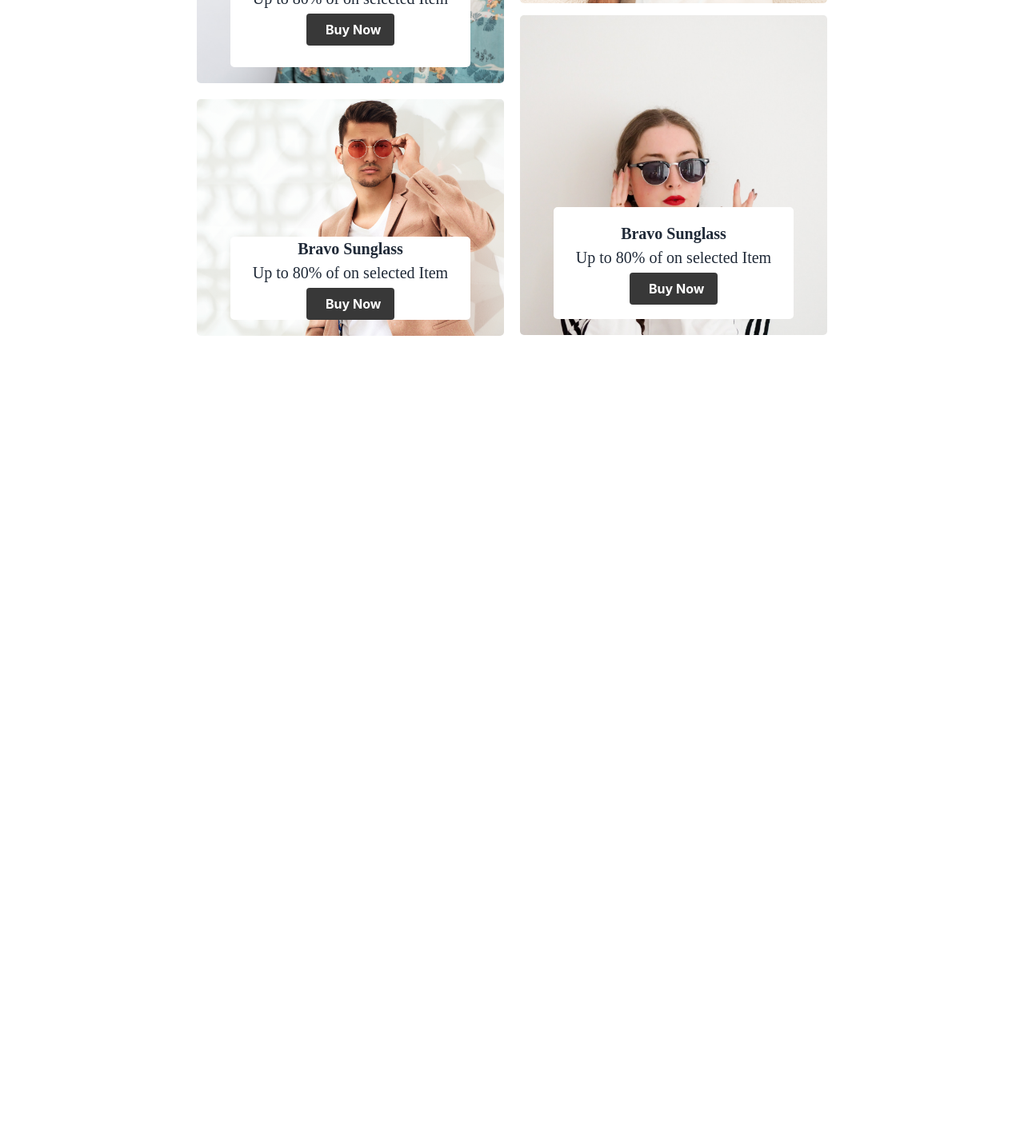
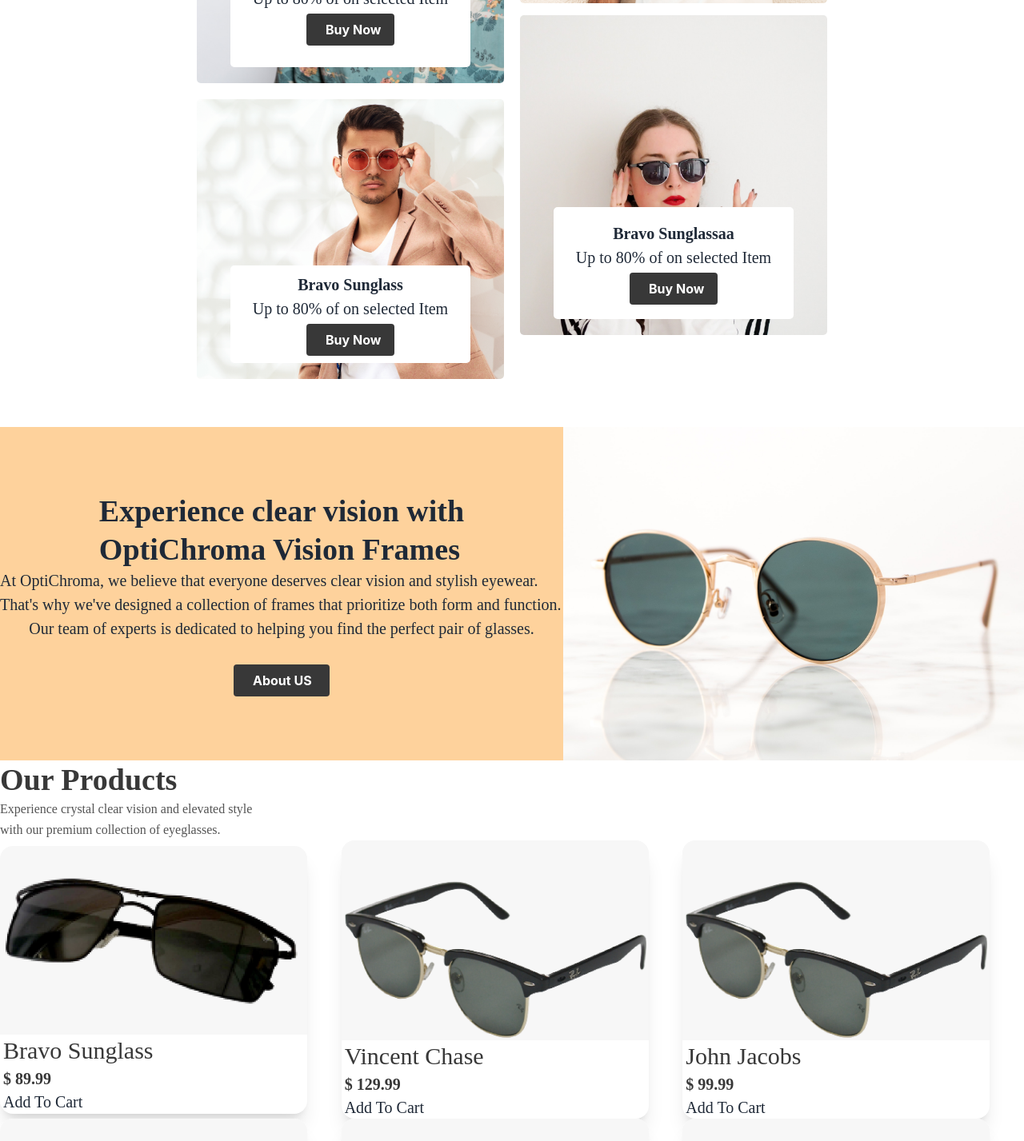
Before and after one commit to shakawat20/Shakawat-hossen-Landing-Page--Challenge, a React (Create React App) app: page / in a window 1280 px wide. Shown: the part 1160-2587 px from the top of the page at 80% size. Before the commit the page ends 2125 px from the top, so only its background shows below. Built offline with nearby package versions, Linux system fonts and the light colour scheme.

Commit message:
almost complete

```diff
--- a/package.json
+++ b/package.json
@@ -10,6 +10,7 @@
     "react-dom": "^18.3.1",
     "react-router-dom": "^6.23.1",
     "react-scripts": "5.0.1",
+    "react-scroll": "^1.9.0",
     "web-vitals": "^2.1.4"
   },
   "scripts": {
--- a/src/App.css
+++ b/src/App.css
@@ -1,38 +1,12 @@
-.App {
-  text-align: center;
-}
+@media only screen and (max-width: 1024px) {
+  .responsive {
+    display: flex;
+    flex-direction: column;
 
-.App-logo {
-  height: 40vmin;
-  pointer-events: none;
-}
+    width: 100%;
 
-@media (prefers-reduced-motion: no-preference) {
-  .App-logo {
-    animation: App-logo-spin infinite 20s linear;
+
+
+
   }
 }
-
-.App-header {
-  background-color: #282c34;
-  min-height: 100vh;
-  display: flex;
-  flex-direction: column;
-  align-items: center;
-  justify-content: center;
-  font-size: calc(10px + 2vmin);
-  color: white;
-}
-
-.App-link {
-  color: #61dafb;
-}
-
-@keyframes App-logo-spin {
-  from {
-    transform: rotate(0deg);
-  }
-  to {
-    transform: rotate(360deg);
-  }
-}
--- /dev/null
+++ b/src/components/aboutUs/AboutUs.js
@@ -0,0 +1,42 @@
+import React from 'react';
+import about from '../../images/SunglassForAboutUs.png'
+
+const AboutUs = () => {
+    return (
+        <div id='about' style={{ display: "flex", backgroundColor: "#FED29C"}}>
+            <div style={{ width: "55%", display: "flex", flexDirection: "column", alignItems: "center", justifyContent: "center" }}>
+                <h1 style={{
+                    fontFamily: 'Jost',
+                    fontSize: '38px',
+                    fontWeight: 700,
+                    lineHeight: '48px',
+                    textAlign: 'left'
+                }}>Experience clear vision with <br /> OptiChroma Vision Frames</h1>
+                <p style={{
+                    fontFamily: 'Jost',
+                    fontSize: '20px',
+                    fontWeight: 400,
+                    lineHeight: '30px',
+                    textAlign: 'left'
+                }}>At OptiChroma, we believe that everyone deserves clear vision and stylish eyewear. That's why we've designed a collection of frames that prioritize both form and function.</p>
+                <p style={{
+                    fontFamily: 'Jost',
+                    fontSize: '20px',
+                    fontWeight: 400,
+                    lineHeight: '30px',
+                    textAlign: 'left'
+                }}>Our team of experts is dedicated to helping you find the perfect pair of glasses.</p>
+                <button class="flex items-center bg-[#383838] text-white font-bold py-2 px-4 rounded hover:bg-[#383838] mt-1" style={{ width: "120px",marginTop:"30px" }}>
+
+                    <span class="ml-2">About US</span>
+                </button>
+
+            </div>
+            <div style={{ width: "45%" }}>
+                <img src={about} alt="" />
+            </div>
+        </div>
+    );
+};
+
+export default AboutUs;
--- /dev/null
+++ b/src/components/footer/Footer.js
@@ -0,0 +1,50 @@
+import React from 'react';
+import logo from '../../images/Logo.png'
+import linkdin from '../../images/linkedin-in.png'
+import twitter from '../../images/twitter.png'
+import instagram from '../../images/square-instagram.png'
+
+const Footer = () => {
+    return (
+        <footer id='contact' className="footer p-10 bg-base-200 text-base-content">
+        <aside>
+         <img src={logo} alt="" />
+          <p>ACME Industries Ltd.<br/>Providing reliable tech since 1992</p>
+          <div style={{display:"flex"}}>
+            <div style={{height:"25px",width:"25px",borderRadius:"50%",border:"2px solid #FED29C",display:"flex",justifyContent:"center",alignItems:"center"}}>
+                <img style={{height:"50%",width:"50%"}} src={linkdin} alt="" />
+            </div>
+            <div style={{height:"25px",width:"25px",borderRadius:"50%",border:"2px solid #FED29C",display:"flex",justifyContent:"center",alignItems:"center"}}>
+                <img  style={{height:"50%",width:"50%"}}  src={twitter} alt="" />
+            </div>
+            <div style={{height:"25px",width:"25px",borderRadius:"50%",border:"2px solid #FED29C",display:"flex",justifyContent:"center",alignItems:"center"}}>
+                <img  style={{height:"50%",width:"50%"}}  src={instagram} alt="" />
+            </div>
+        </div>
+        </aside>
+
+        <nav>
+          <h6 className="footer-title">Services</h6>
+          <a className="link link-hover">Branding</a>
+          <a className="link link-hover">Design</a>
+          <a className="link link-hover">Marketing</a>
+          <a className="link link-hover">Advertisement</a>
+        </nav>
+        <nav>
+          <h6 className="footer-title">Company</h6>
+          <a className="link link-hover">About us</a>
+          <a className="link link-hover">Contact</a>
+          <a className="link link-hover">Jobs</a>
+          <a className="link link-hover">Press kit</a>
+        </nav>
+        <nav>
+          <h6 className="footer-title">Legal</h6>
+          <a className="link link-hover">Terms of use</a>
+          <a className="link link-hover">Privacy policy</a>
+          <a className="link link-hover">Cookie policy</a>
+        </nav>
+      </footer>
+    );
+};
+
+export default Footer;
--- a/src/components/landingPage/LandingPage.js
+++ b/src/components/landingPage/LandingPage.js
@@ -2,13 +2,22 @@
 import Navbar from '../navbar/Navbar';
 import Home from '../home/Home';
 import ProductType from '../productType/ProductType';
+import AboutUs from '../aboutUs/AboutUs';
+import Products from '../products/Products';
+import Footer from '../footer/Footer';
 
 const LandingPage = () => {
     return (
         <div>
-            <Navbar></Navbar>
+            <div style={{position:"sticky",top:"1px",zIndex:60}}>
+                 <Navbar></Navbar>
+            </div>
+
             <Home></Home>
             <ProductType></ProductType>
+            <AboutUs></AboutUs>
+            <Products></Products>
+            <Footer></Footer>
         </div>
     );
 };
--- a/src/components/navbar/Navbar.js
+++ b/src/components/navbar/Navbar.js
@@ -1,38 +1,37 @@
 import React from 'react';
 import logo from '../../images/Logo.png'
-import { Link, animateScroll as scroll } from "react-router-dom";
+
+import profileLogo from '../../images/Profile icon.png'
+import { Link, animateScroll as scroll } from "react-scroll";
 
 const Navbar = () => {
 
 
     const nav = <>
-
         <li>
-            <a href="#">Home</a>
+            <Link to="home" spy={true} smooth={true} duration={500}>Home</Link>
         </li>
         <li>
-            <a href="#">About Us</a>
+            <Link to="about" spy={true} smooth={true} duration={500}>About Us</Link>
         </li>
         <li>
-            <a href="#">Products</a>
+            <Link to="products" spy={true} smooth={true} duration={500}>Products</Link>
         </li>
         <li>
-            <a href="#">Features</a>
+            <Link to="features" spy={true} smooth={true} duration={500}>Features</Link>
         </li>
         <li>
-            <a href="#">Reviews</a>
+            <Link to="reviews" spy={true} smooth={true} duration={500}>Reviews</Link>
         </li>
         <li>
-            <a href="#">Contact Us</a>
+            <Link to="contact" spy={true} smooth={true} duration={500}>Contact Us</Link>
         </li>
-
-
-    </>
+    </>;
 
 
     return (
         <div>
-            <div className="navbar bg-base-100">
+            <div className="navbar bg-[#FFFFFF]-100">
                 <div className="navbar-start">
                     <div className="dropdown">
                         <div tabIndex={0} role="button" className="btn btn-ghost lg:hidden">
@@ -67,7 +66,7 @@
                             <span className="badge badge-sm indicator-item">8</span>
                         </div>
                     </div>
-                    <a className="btn">Button</a>
+                    <img src={profileLogo} alt="" />
                 </div>
             </div>
         </div>
--- a/src/components/productType/ProductType.js
+++ b/src/components/productType/ProductType.js
@@ -3,10 +3,10 @@
 import tommyHilfiger from '../../images/upperRight.png';
 import johnJacob from '../../images/bottomLeft.png';
 import vincentChase from '../../images/bottomRight.png';
+import '../../App.css'
 
 const ProductType = () => {
     const innerCardTextStyle = {
-
         width: "100%",
         fontFamily: 'Jost',
         fontSize: '20px',
@@ -25,10 +25,6 @@
         textAlign: "center"
     };
 
-
-
-
-
     const innerCard = {
         display: "flex",
         flexDirection: "column",
@@ -36,14 +32,14 @@
         backgroundColor: "white",
         borderRadius: "5px",
         marginBottom: "20px",
-       justifyContent:"center",
-        width:"78%",
-        height:"35%"
+        justifyContent: "center",
+        width: "78%",
+        height: "35%"
 
     };
     return (
-        <div style={{ width: "100%", height: "1321px" }}>
-            <div style={{ display: "flex", justifyContent: "center" }}>
+        <div style={{ width: "100%" }} id="reviews" >
+            <div style={{ display: "flex", justifyContent: "center" }} className='responsive'>
                 <div style={{
                     backgroundImage: `url(${bravoSunglass})`,
                     display: "flex",
@@ -100,20 +96,20 @@
 
                 </div>
             </div>
-            <div style={{ display: "flex", justifyContent: "center" }}>
+            <div style={{ display: "flex", justifyContent: "center" }} class='responsive'>
                 <div style={{
                     backgroundImage: `url(${johnJacob})`,
+                    display: "flex",
+                    justifyContent: "center",
+                    alignItems: "end",
                     backgroundSize: 'cover',
                     backgroundPosition: 'center',
                     width: '30%',
-                    height: '296px', // adjust as necessary
+                    height: '350px', // adjust as necessary
 
-                    margin: '10px', // add margin to separate divs if needed
-                    display: "flex",
-                    justifyContent: "center",
-                    alignItems: "end",
+                    margin: '10px',
+                    borderRadius: "5px"
 
-                    borderRadius: "5px"
                 }
                 }>
                     <div style={innerCard}>
@@ -146,7 +142,7 @@
 
                     <div style={innerCard}>
 
-                        <h1 style={innerCardTextStyle}>Bravo Sunglass</h1>
+                        <h1 style={innerCardTextStyle} className='hope'>Bravo Sunglassaa</h1>
                         <h1 style={innerCardTextStyleBottom}>Up to 80% of on selected Item</h1>
                         <button class="flex items-center bg-[#383838] text-white font-bold py-2 px-4 rounded hover:bg-[#383838] mt-1" style={{ width: "110px" }}>
 
--- /dev/null
+++ b/src/components/products/Products.js
@@ -0,0 +1,119 @@
+import React from 'react';
+import img1 from '../../images/sunglass1.png'
+import img2 from '../../images/sunglass2.png'
+import img3 from '../../images/sunglass2.png'
+import img4 from '../../images/sunglass4.png';
+import img5 from '../../images/sunglass5.png';
+import img6 from '../../images/sunglass6.png';
+
+const Products = () => {
+    const productsInfo = [
+        {
+            id: 1,
+            title: "Bravo Sunglass",
+            img: img1,
+            price: 89.99
+        },
+        {
+            id: 2,
+            title: "Vincent Chase",
+            img: img2,
+            price: 129.99
+        },
+        {
+            id: 3,
+            title: "John Jacobs",
+            img: img3,
+            price: 99.99
+        },
+        {
+            id: 4,
+            title: "Tommy Hilfiger",
+            img: img4,
+            price: 149.99
+        },
+        {
+            id: 5,
+            title: "Ray Ban",
+            img: img5,
+            price: 199.99
+        },
+        {
+            id: 6,
+            title: "Occhiali",
+            img: img6,
+            price: 79.99
+        }
+    ];
+
+    return (
+        <div id='products'>
+            <h1 style={{
+                styleName: "Heading",
+                fontWeight: 700,
+                fontSize: "38px",
+                lineHeight: "48px",
+                textAlign: "left",
+                fontFamily: "Jost",
+                color: "#383838"
+            }}>
+                Our Products
+            </h1>
+            <p style={{
+
+
+                fontFamily: "Jost",
+                fontSize: "16px",
+                fontWeight: 400,
+                lineHeight: "26px",
+                textAlign: "left",
+
+                color: "#545454"
+            }}>
+                Experience crystal clear vision and elevated style <br />with our premium collection of eyeglasses.
+            </p>
+            <div className='grid grid-cols-3 justify-center items-center'>
+                {
+                    productsInfo.map(product => <div className="card card-compact w-96 bg-base-100 shadow-xl">
+                        <figure><img style={{ width: "100%", backgroundColor: "#F7F7F7" }} src={product.img} alt="Shoes" /></figure>
+                        <div style={{ display: "flex", flexDirection: "column", justifyItems: "flex-start", alignItems: "baseline", paddingLeft: "4px" }}>
+                            <h2 style={{
+                                styleName: "Heading",
+                                fontFamily: "Jost",
+                                fontSize: "30px",
+                                fontWeight: 400,
+                                lineHeight: "40px",
+                                textAlign: "left",
+                                color: "#383838"
+                            }}>{product.title}</h2>
+                            <p style={{
+                                styleName: "Heading",
+                                fontFamily: "Jost",
+                                fontSize: "20px",
+                                fontWeight: 700,
+                                lineHeight: "30px",
+                                textAlign: "left",
+                                color: "#383838"
+                            }}>$ {product.price}</p>
+
+                            <button  style={{
+                                fontFamily: "Jost",
+                                fontSize: "20px",
+                                fontWeight: 400,
+                                lineHeight: "28.9px",
+                                textAlign: "left"
+                            }}>
+
+                                <span >Add To Cart</span>
+                            </button>
+
+                        </div>
+                    </div>)
+                }
+            </div>
+
+        </div>
+    );
+};
+
+export default Products;
```
Also changed, not shown: src/components/home/Home.js (+6 -5 lines), 1 other file (tests, documents, lock files or other folders).
